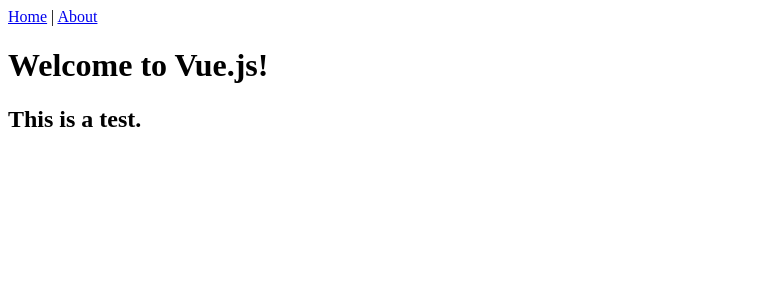
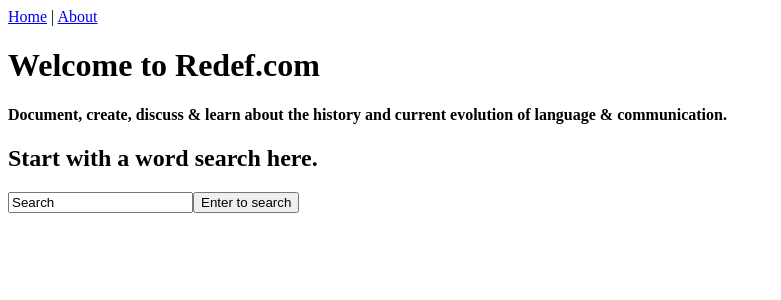
Before and after one commit to chrisngo24/VueJS-Capstone-Draft-1, a Vue app: page / in a window 1280 px wide. Shown: the top 300 px of the page, without its empty margins (0-781 px from the left). Built offline with nearby package versions, Linux system fonts and the light colour scheme.

Commit message:
Temp HTML for Home page with search bar and button, no web request connections to access Wordnik API data yet. Wrote temp HTML for About page.

```diff
--- a/src/App.vue
+++ b/src/App.vue
@@ -9,5 +9,5 @@
 </template>
 
 <style>
-
+  /*Put theme here.*/
 </style>
--- a/src/views/About.vue
+++ b/src/views/About.vue
@@ -1,5 +1,15 @@
 <template>
   <div class="about">
-    <h1>This is an about page</h1>
+    <h1>About ReDef</h1>
+    <p>We believe that language is beautiful and malleable(mostly). It is clear to us that as new technology and new generations come along, they create their own ways to communicate. We think it is very important to preserve the foundations of communication while still keeping up with the rapidity of modern times. So we built this resource to help the world document it's many uses of language and styles of communicating</p>
+
+    <p>Because saying "Back in my day..." should no longer be followed by a condescending comment. It should be followed up with a story, some history and context. Today is still your day. Don't stay in the past, stay relevant!</p>
+
+    <p>This is the place to redefine words, hence the name. But it is also a valuable resource for anyone to learn and improve our communication skills.</p>
+
+    <p>We don't want you to just redefine words. We want to see you redefine phrases, provide context, examples (videos, images, and/or audio) for words you already know, teach us and other users new or up and coming slang words the kids use nowadays, and talk to the community!</p>
+
+    <p>Professionals, students, parents, aunts, uncles, teachers, professors, intellectuals, kids and elderly are all welcome here. This is as much a learning platform as it is a language search engine that provides official documentation along with crowd-sourced data and more!</p>
+
   </div>
 </template>
--- a/src/views/Home.vue
+++ b/src/views/Home.vue
@@ -1,7 +1,14 @@
 <template>
   <div class="home">
-    <h1>{{ message }}</h1>
-    <h2>{{ testMessage }}</h2>
+    <h1>Welcome to Redef.com</h1>
+      <h4>Document, create, discuss & learn about the history and current evolution of language & communication.</h4>
+
+    <div class="search">
+      <h2>Start with a word search here.</h2>
+      <input type="text" v-model="searchBar">
+      <button v-on:click="searchEntry()">Enter to search</button>
+    </div>
+
   </div>
 </template>
 
@@ -12,8 +19,8 @@
 export default {
   data: function() {
     return {
-      message: "Welcome to Vue.js!",
-      testMessage: "This is a test."
+      searchBar: "Search",
+      searchEntry: "Route SHOW search entry to Wordnik API for data."
     };
   },
   created: function() {},
```
